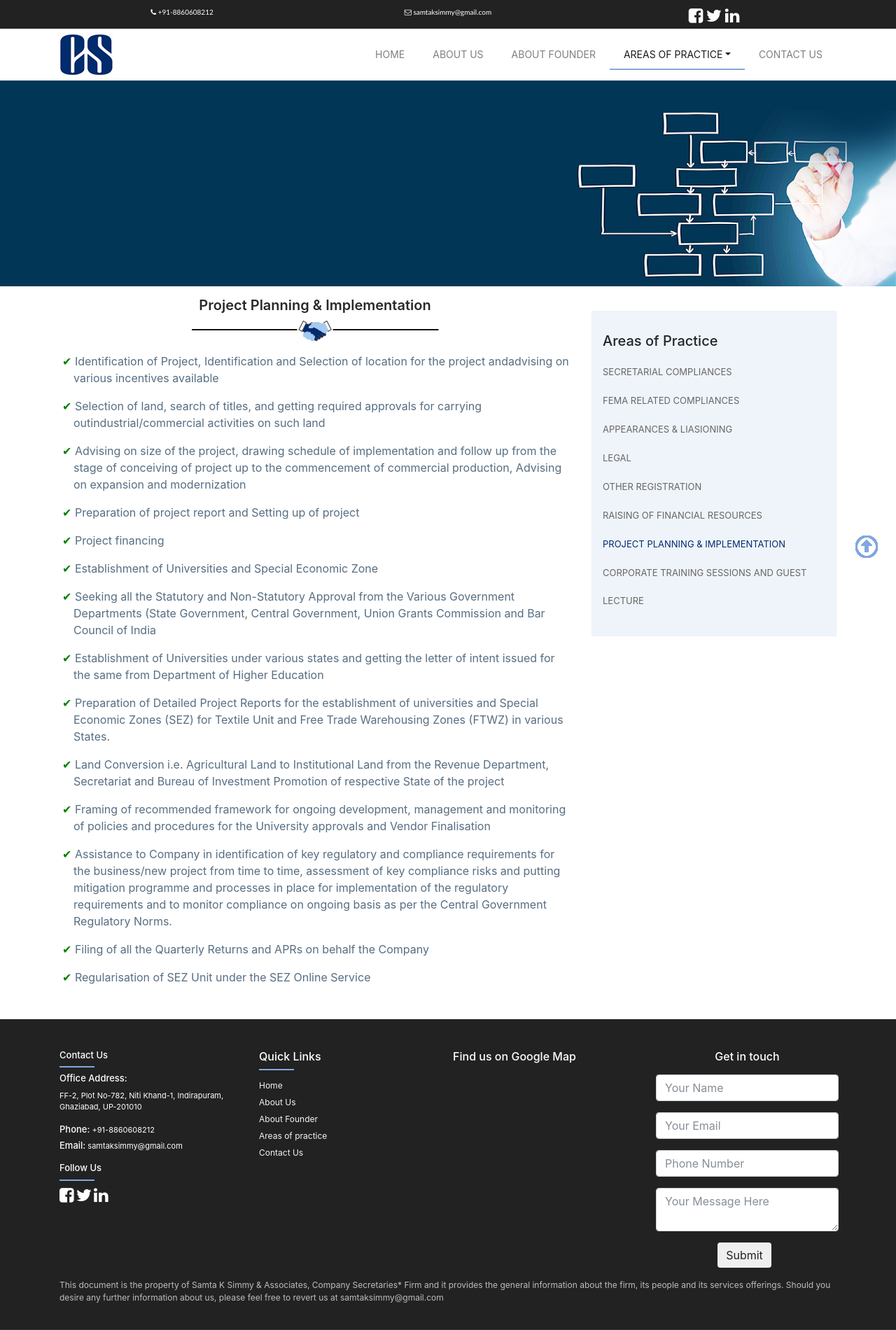
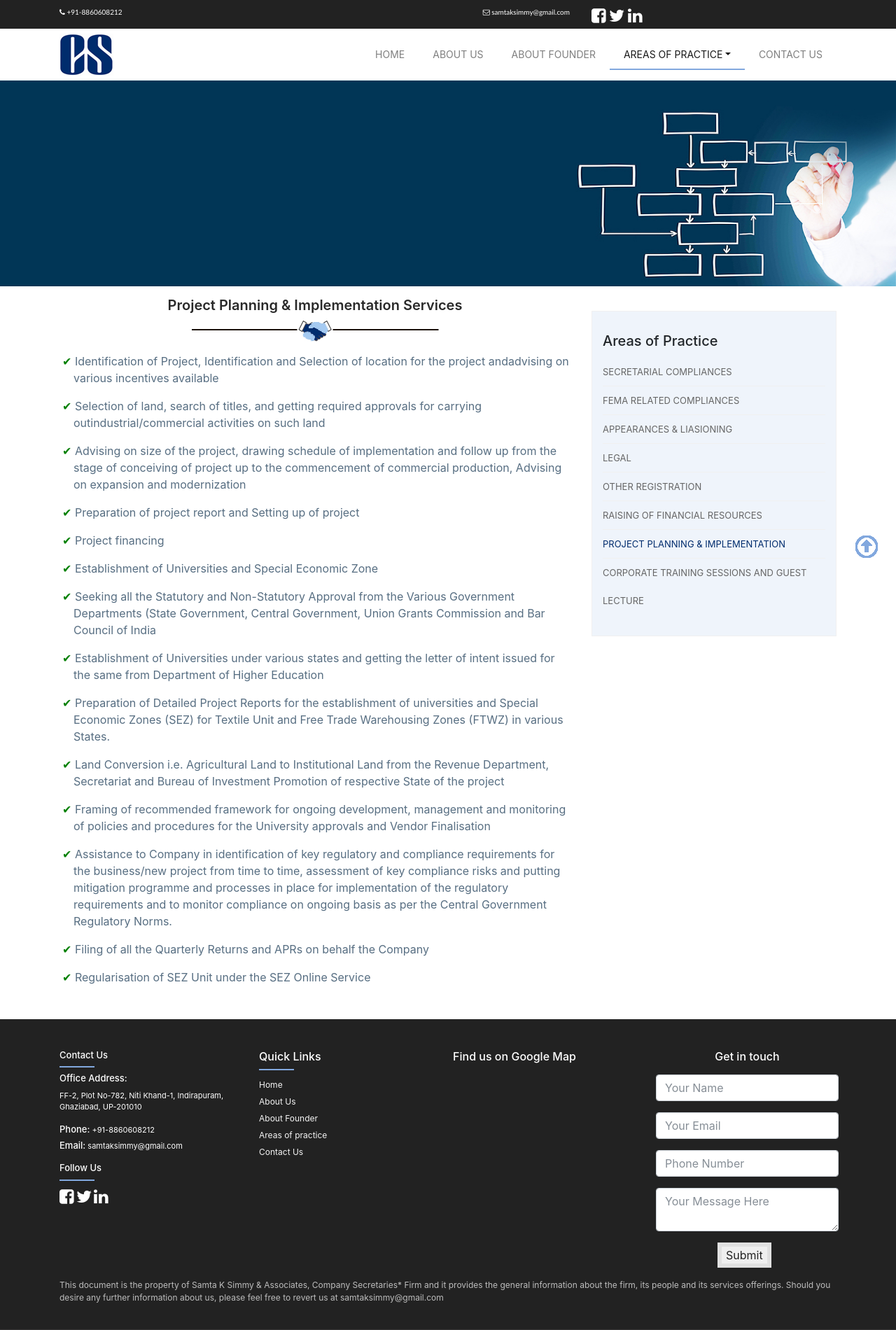
Before and after one commit to Apeksha145/cs-blue-theme, a plain HTML site: page project_planning.html in a window 1280 px wide. Shown: the top 1900 px of the page at 70% size. Drawn offline with Linux system fonts and the light colour scheme; grey boxes are pictures that could not be loaded.

Commit message:
Update project_planning.html

```diff
--- a/project_planning.html
+++ b/project_planning.html
@@ -5,16 +5,16 @@
 		<meta name="viewport" content="width=device-width,initial-scale=1" />
 		<link rel="stylesheet" href="css/bootstrap4.css">
 		<link rel="stylesheet" href="css/skm.css">
+		<link href="css/hover.css" rel="stylesheet">
 		<link href="animate.css-master/animate.css" rel="stylesheet" />
 		<script src="js/jquery.js"></script>
 		<script src="js/bootstrap.min.js"></script>
 		<link rel="stylesheet" href="https://cdnjs.cloudflare.com/ajax/libs/font-awesome/4.7.0/css/font-awesome.css">
 		<title>SKM & ASSOCIATES</title>
 	</head>
-	<script>$(document).ready(function() {
-
+	<script>
+	$(document).ready(function() {
 		var toggleAffix = function(affixElement, scrollElement, wrapper) {
-
 			var height = affixElement.outerHeight(),
 				top = wrapper.offset().top;
 
@@ -26,10 +26,7 @@
 				affixElement.removeClass("affix");
 				wrapper.height('auto');
 			}
-
 		};
-
-
 		$('[data-toggle="affix"]').each(function() {
 		var ele = $(this),
 			wrapper = $('<div></div>');
@@ -42,28 +39,27 @@
 		// init
 		toggleAffix(ele, $(window), wrapper);
 		});
-
 	});
 </script>
 	<body id="myPage">
 		<!--topbar-->
-		<div class="top text-center">
+		<div class="top">
 			<div class="container">
 				<div class="row">
-					<div class="col-lg-4 col-sm-6 col-6">
+					<div class="col-lg-4 col-sm-6 col-5 phn">
 					 <p><i class="fa fa-phone"></i>
 						+91-8860608212</p>
 					</div>
-					<div class="col-lg-4 col-sm-6 col-6">
+					<div class="col-lg-4 col-sm-6 col-7 mail">
 					  <p><i class="fa fa-envelope-o"></i>
 						samtaksimmy@gmail.com
 					</p>
 					</div>
-					<div class="col-lg-4 d-none d-lg-block">
+					<div class="col-lg-4 d-none d-lg-block facon">
 						<span>
-							<a href="http://www.facebook.com/pages/Beez-India-Natural-Products/119975571419571?ref=ts" target="_blank" title="facebook"><i class="fa fa-facebook-square"></i></a>
-							<a href="http://www.twitter.com/beezindia" target="_blank" title="twitter"><i class="fa fa-twitter"></i></a>
-							<a href="http://www.linkedin.com/company/beez-india-natural-products-" target="_blank" title="linkedin"><i class="fa fa-linkedin"></i></a>
+							<a href="http://www.facebook.com" target="_blank" title="facebook" class="hvr-icon-buzz-out"><i class="fa fa-facebook-square hvr-icon"></i></a>
+							<a href="http://www.twitter.com" target="_blank" title="twitter" class="hvr-icon-buzz-out"><i class="fa fa-twitter hvr-icon"></i></a>
+							<a href="http://www.linkedin.com" target="_blank" title="linkedin" class="hvr-icon-buzz-out"><i class="fa fa-linkedin hvr-icon"></i></a>
 						</span>
 					</div>
 				</div>
@@ -76,7 +72,7 @@
 			<div class="container">
 				<nav class="navbar navbar-expand-lg navbar-light py-0">
 				  <a class="navbar-brand logo" href="index.html">
-				<img src="images/logo.png" class="img-fluid">
+					<img src="images/logo.png" class="img-fluid hvr-shadow">
 				  </a>
 				  <button class="navbar-toggler" type="button" data-toggle="collapse" data-target="#navbarNav" aria-controls="navbarNav" aria-expanded="false" aria-label="Toggle navigation">
 					<span class="navbar-toggler-icon"></span>
@@ -129,7 +125,7 @@
 				<div class="row">
 					<div class="col-md-8">
 						<div class="text-center parea practice-pt">
-							<h5 class="animated bounce ">Project Planning & Implementation</h5>
+							<h5 class="animated bounce ">Project Planning & Implementation Services</h5>
 							<img src="images/b1thina.png" class="img-fluid" style="vertical-align:top;">
 						</div>
 						<div class="row pt-3 pb-3 fc">
@@ -202,9 +198,9 @@
 								<div style="width:50px; height:2px;background-color:#82a8de;"></div>
 								<div class="pt-2">
 								<span>
-									<a href="http://www.facebook.com/pages/Beez-India-Natural-Products/119975571419571?ref=ts" target="_blank" title="facebook"><i class="fa fa-facebook-square"></i></a>
-									<a href="http://www.twitter.com/beezindia" target="_blank" title="twitter"><i class="fa fa-twitter"></i></a>
-									<a href="http://www.linkedin.com/company/beez-india-natural-products-" target="_blank" title="linkedin"><i class="fa fa-linkedin"></i></a>
+									<a href="http://www.facebook.com" target="_blank" title="facebook" class="hvr-icon-buzz-out"><i class="fa fa-facebook-square hvr-icon"></i></a>
+									<a href="http://www.twitter.com" target="_blank" title="twitter" class="hvr-icon-buzz-out"><i class="fa fa-twitter hvr-icon"></i></a>
+									<a href="http://www.linkedin.com" target="_blank" title="linkedin" class="hvr-icon-buzz-out"><i class="fa fa-linkedin hvr-icon"></i></a>
 								</span>
 								</div>
 							</div>
@@ -214,16 +210,16 @@
 						<h6 class="pt-4">Quick Links</h6>
 						<div style="width:50px; height:2px;background-color:#82a8de;"></div>
 						<ul class="pt-2">
-							<li><a href="indexskm2.html">Home</a></li>
-							<li><a href="skm_about.html">About Us</a></li>
-							<li><a href="skm_aboutfounder.html">About Founder</a></li>
-							<li><a href="secretarial_compliances.html">Areas of practice</a></li>
-							<li><a href="skm_contact.html">Contact Us</a></li>
+							<li><a href="index.html" class="hvr-skew-forward">Home</a></li>
+							<li><a href="skm_about.html" class="hvr-skew-forward">About Us</a></li>
+							<li><a href="skm_aboutfounder.html" class="hvr-skew-forward">About Founder</a></li>
+							<li><a href="secretarial_compliances.html" class="hvr-skew-forward">Areas of practice</a></li>
+							<li><a href="skm_contact.html" class="hvr-skew-forward">Contact Us</a></li>
 						</ul>
 					</div>
 					<div class="col-md-4 col-sm-12 col-12 text-center">
 						<h6 class="pt-4">Find us on Google Map</h6>
-						<iframe src="https://www.google.com/maps/embed?pb=!1m18!1m12!1m3!1d3501.4735639646246!2d77.35777001494169!3d28.64553589024344!2m3!1f0!2f0!3f0!3m2!1i1024!2i768!4f13.1!3m3!1m2!1s0x390cfaac89e02da7%3A0x8df9b6fb4b40baf9!2sFood+Paradise+Indirapuram!5e0!3m2!1sen!2sin!4v1554106416347!5m2!1sen!2sin" width="100%" height="250" frameborder="0" style="border:0" class="pt-2" allowfullscreen></iframe>
+                		<iframe src="https://www.google.com/maps/embed?pb=!1m16!1m12!1m3!1d3501.5429190963846!2d77.35958781508283!3d28.643458232413472!2m3!1f0!2f0!3f0!3m2!1i1024!2i768!4f13.1!2m1!1sFF-2%2C+Plot+No-782%2C+Niti+Khand-1%2C+Indirapuram%2C+Ghaziabad%2C+UP-201010!5e0!3m2!1sen!2sin!4v1554897626211!5m2!1sen!2sin" width="100%" height="250" frameborder="0" style="border:0" class="pt-2" allowfullscreen></iframe>
 					</div>
 					<div class="col-md-3 col-sm-12 col-12 text-center">
 						<h6 class="pt-4">Get in touch</h6>
@@ -244,7 +240,7 @@
 								</div>
 								<div class="row form-group" id="cntbtn"align="center">
 									<div class="col-sm-12 col-xs-12">
-									<button type="email" class="btn btn-default" style="color:#222;border:0;margin-left:-8px;">Submit</button>
+									<button type="email" class="btn btn-default hvr-ripple-out" style="color:#222;border:0;margin-left:-8px;">Submit</button>
 									</div>
 								</div>
 							</form>
```
Lines whose indentation alone changed are shown as unchanged.
